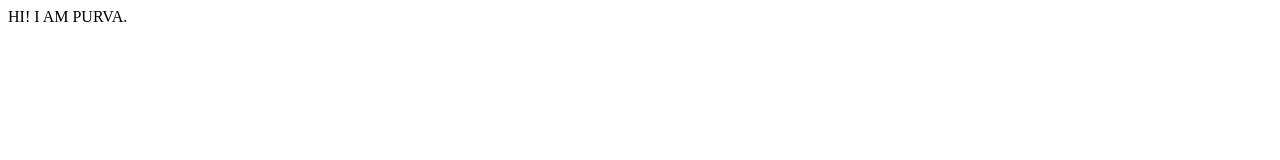
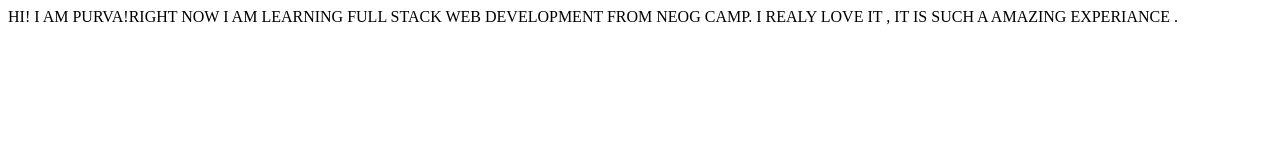
Before and after one commit to Purva2803/PurvaRajyaguru-portfolio, a plain HTML site: page index.html in a window 1280 px wide. Drawn offline with Linux system fonts and the light colour scheme.

Commit message:
update : index.html

```diff
--- a/index.html
+++ b/index.html
@@ -7,6 +7,7 @@
     <title>Document</title>
 </head>
 <body>
-    HI! I AM PURVA.
+    HI! I AM PURVA!RIGHT NOW I AM LEARNING FULL STACK WEB DEVELOPMENT FROM NEOG CAMP.
+    I REALY LOVE IT , IT IS SUCH A AMAZING EXPERIANCE .
 </body>
 </html>
```
